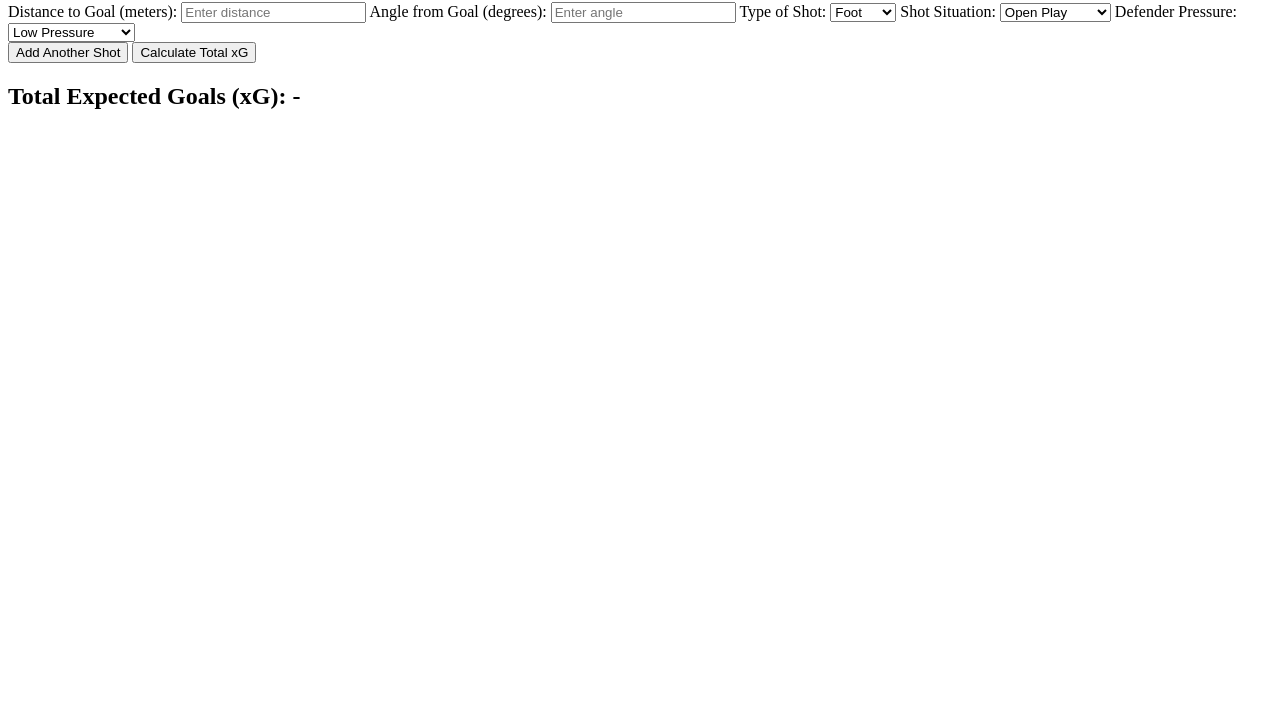
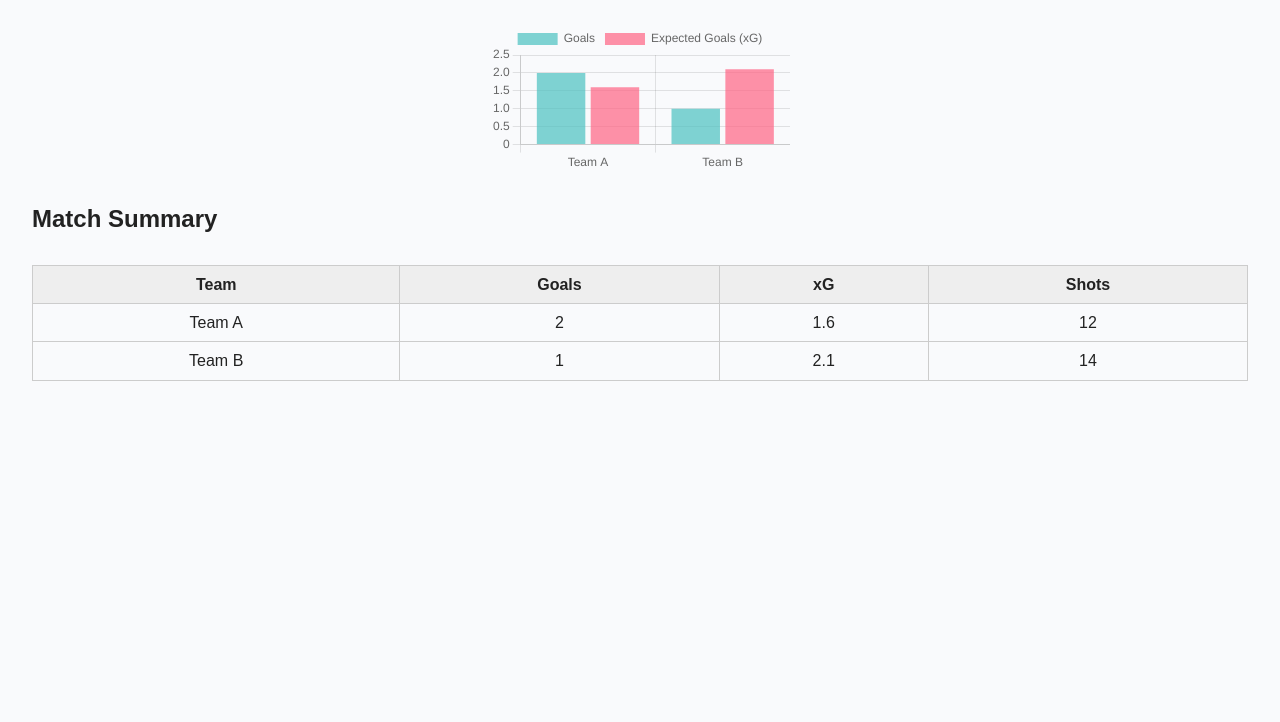
Before and after one commit to athulramanan12-glitch/Football, a plain HTML site: page index.html in a window 1280 px wide. Shown: the part 78-800 px from the top of the page. Drawn offline with nearby package versions, Linux system fonts and the light colour scheme.

Commit message:
Update index.html

```diff
--- a/index.html
+++ b/index.html
@@ -1,56 +1,86 @@
 <!DOCTYPE html>
 <html lang="en">
 <head>
-  <meta charset="UTF-8">
-  <meta name="viewport" content="width=device-width, initial-scale=1.0">
-  <title>Expected Goals (xG) Calculator</title>
-  <link rel="stylesheet" href="styles.css">
+  <meta charset="UTF-8" />
+  <meta name="viewport" content="width=device-width, initial-scale=1.0" />
+  <title>xG Dashboard</title>
+  <script src="https://cdn.jsdelivr.net/npm/chart.js"></script>
+  <style>
+    body {
+      font-family: Arial, sans-serif;
+      margin: 2rem;
+      background: #f9fafc;
+      color: #222;
+    }
+    h1 { text-align: center; }
+    canvas { max-width: 800px; margin: 2rem auto; display: block; }
+    table {
+      width: 100%; border-collapse: collapse; margin-top: 2rem;
+    }
+    th, td {
+      border: 1px solid #ccc; padding: 0.6rem; text-align: center;
+    }
+    th { background: #eee; }
+  </style>
 </head>
 <body>
+  <h1>Expected Goals (xG) Dashboard</h1>
 
-  <div class="container">
-    <h1>Expected Goals (xG) Calculator</h1>
+  <!-- Chart -->
+  <canvas id="xgChart"></canvas>
 
-    <form id="xgForm">
-      <div id="shotInputs">
-        <div class="shot-input">
-          <label for="distance">Distance to Goal (meters):</label>
-          <input type="number" class="distance" placeholder="Enter distance" step="0.1" required>
+  <!-- Table -->
+  <h2>Match Summary</h2>
+  <table>
+    <thead>
+      <tr>
+        <th>Team</th>
+        <th>Goals</th>
+        <th>xG</th>
+        <th>Shots</th>
+      </tr>
+    </thead>
+    <tbody>
+      <tr>
+        <td>Team A</td>
+        <td>2</td>
+        <td>1.6</td>
+        <td>12</td>
+      </tr>
+      <tr>
+        <td>Team B</td>
+        <td>1</td>
+        <td>2.1</td>
+        <td>14</td>
+      </tr>
+    </tbody>
+  </table>
 
-          <label for="angle">Angle from Goal (degrees):</label>
-          <input type="number" class="angle" placeholder="Enter angle" step="1" max="180" required>
-
-          <label for="shotType">Type of Shot:</label>
-          <select class="shotType">
-            <option value="foot">Foot</option>
-            <option value="head">Header</option>
-          </select>
-
-          <label for="situation">Shot Situation:</label>
-          <select class="situation">
-            <option value="openPlay">Open Play</option>
-            <option value="setPiece">Set Piece</option>
-            <option value="counterAttack">Counter Attack</option>
-          </select>
-
-          <label for="pressure">Defender Pressure:</label>
-          <select class="pressure">
-            <option value="low">Low Pressure</option>
-            <option value="medium">Medium Pressure</option>
-            <option value="high">High Pressure</option>
-          </select>
-        </div>
-      </div>
-
-      <button type="button" onclick="addShot()">Add Another Shot</button>
-      <button type="button" onclick="calculateTotalXG()">Calculate Total xG</button>
-    </form>
-
-    <div id="result">
-      <h2>Total Expected Goals (xG): <span id="total-xg-result">-</span></h2>
-    </div>
-  </div>
-
-  <script src="script.js"></script>
+  <script>
+    const ctx = document.getElementById('xgChart');
+    new Chart(ctx, {
+      type: 'bar',
+      data: {
+        labels: ['Team A', 'Team B'],
+        datasets: [
+          {
+            label: 'Goals',
+            data: [2, 1],
+            backgroundColor: 'rgba(75, 192, 192, 0.7)'
+          },
+          {
+            label: 'Expected Goals (xG)',
+            data: [1.6, 2.1],
+            backgroundColor: 'rgba(255, 99, 132, 0.7)'
+          }
+        ]
+      },
+      options: {
+        responsive: true,
+        plugins: { legend: { position: 'top' } },
+        scales: { y: { beginAtZero: true } }
+      }
+    });
+  </script>
 </body>
 </html>
```
